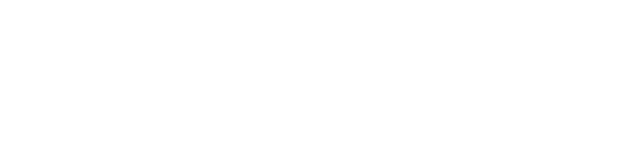
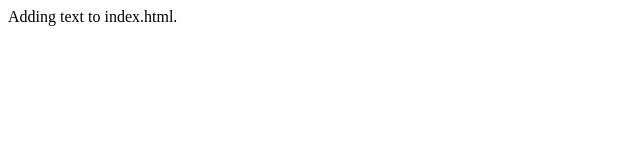
Before and after one commit to hotpinkpoliticalmatrix/hello-world-javascript-action, a website: page index.html in a window 1280 px wide. Shown: the whole page, without its empty margins (0-640 px from the left). Drawn offline with Linux system fonts and the light colour scheme.

Commit message:
modified index.html on staging

```diff
--- a/index.html
+++ b/index.html
@@ -13,7 +13,7 @@
  <body>
   <noscript> You need to enable JavaScript to run this app. </noscript>
   <div id="root"></div>
-
+  Adding text to index.html.
   <!--
       This HTML file is a template.
       If you open it directly in the browser, you will see an empty page.
```
